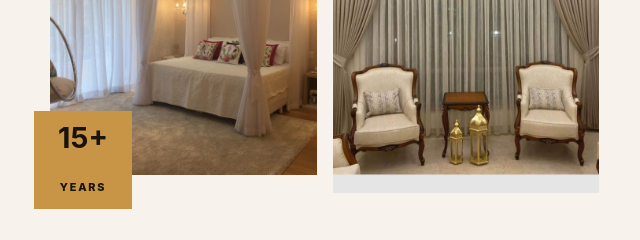
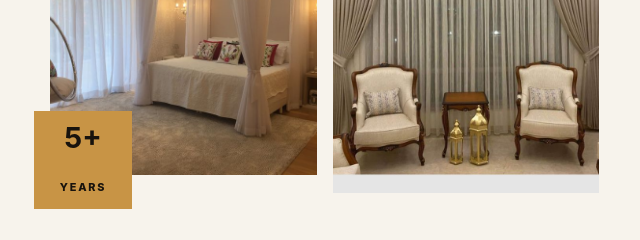
Before and after one commit to dmutua618-wq/NEXORA-URBAN-INTERIORS-AND-CONSTRUCTION-HUB-, a website: page index.html in a window 1280 px wide. Shown: the part 1460-1700 px from the top of the page, 0-640 px from the left. Drawn offline with Linux system fonts and the light colour scheme.

Commit message:
Updated index.html

```diff
--- a/index.html
+++ b/index.html
@@ -101,7 +101,7 @@
             <img src="portfolio-images/img-6.jpeg" alt="Elegant lounge curtain wall">
           </div>
           <div class="experience-badge">
-            <strong>15+</strong>
+            <strong>5+</strong>
             <span>Years</span>
           </div>
         </div>
```
